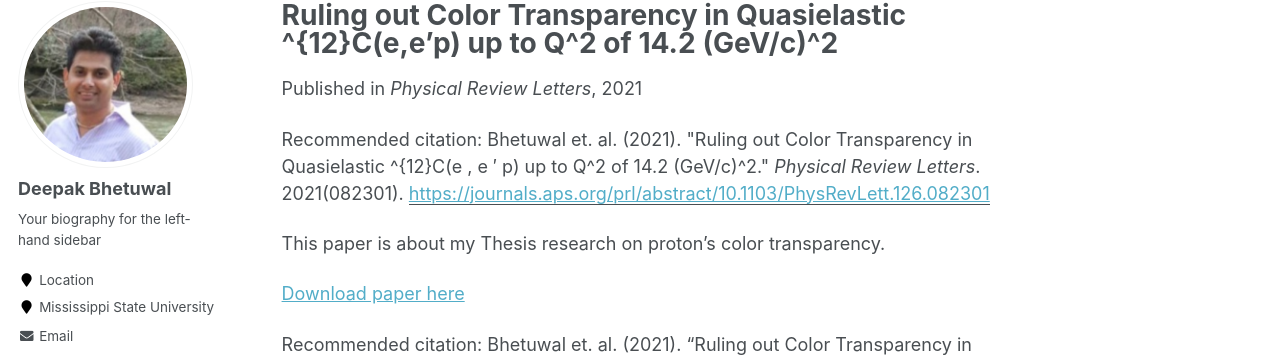
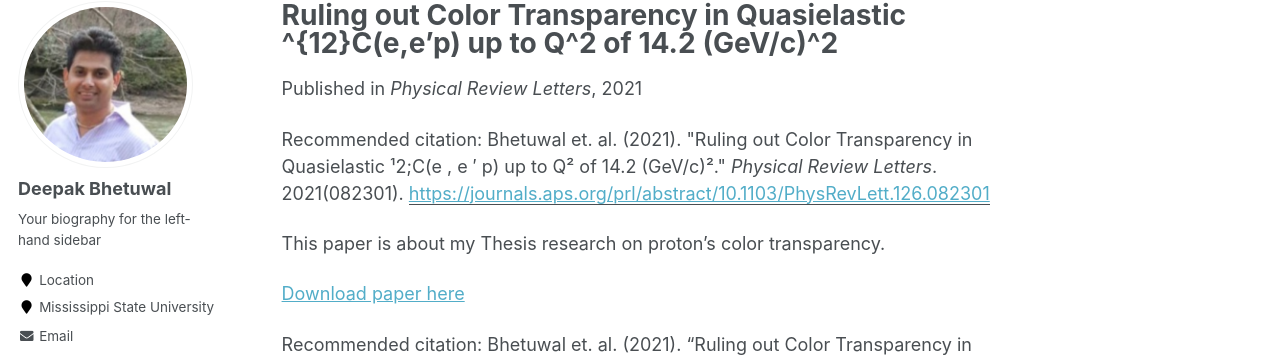
Before and after one commit to dkb208/dkb208.github.io, a Jekyll site: the page built from _publications/2015-10-01-paper-title-number-3.md, in a window 1280 px wide and 1025 px high. Shown: the part 117-474 px from the top of the window. Built offline with Jekyll 4.4.1, drawn with Linux system fonts in a browser that asks for light colours; some web fonts are replaced.

Commit message:
Update 2015-10-01-paper-title-number-3.md

```diff
--- a/_publications/2015-10-01-paper-title-number-3.md
+++ b/_publications/2015-10-01-paper-title-number-3.md
@@ -6,7 +6,7 @@ excerpt: 'This paper is about my thesis research.'
 date: 2021-02-23
 venue: 'Physical Review Letters'
 paperurl: 'https://journals.aps.org/prl/abstract/10.1103/PhysRevLett.126.082301'
-citation: 'Bhetuwal et. al. (2021). &quot;Ruling out Color Transparency in Quasielastic ^{12}C(e &comma; e &prime; p) up to Q^2 of 14.2 (GeV/c)^2.&quot; <i>Physical Review Letters</i>. 2021(082301).'
+citation: 'Bhetuwal et. al. (2021). &quot;Ruling out Color Transparency in Quasielastic &sup12;C(e &comma; e &prime; p) up to Q&sup2; of 14.2 (GeV/c)&sup2;.&quot; <i>Physical Review Letters</i>. 2021(082301).'
 ---
 This paper is about my Thesis research on proton's color transparency.
 
```
